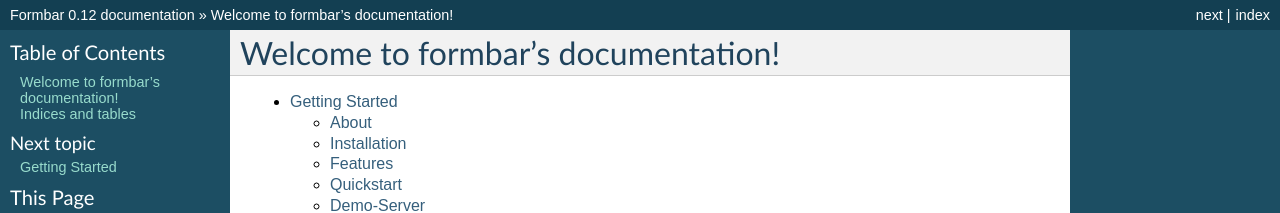
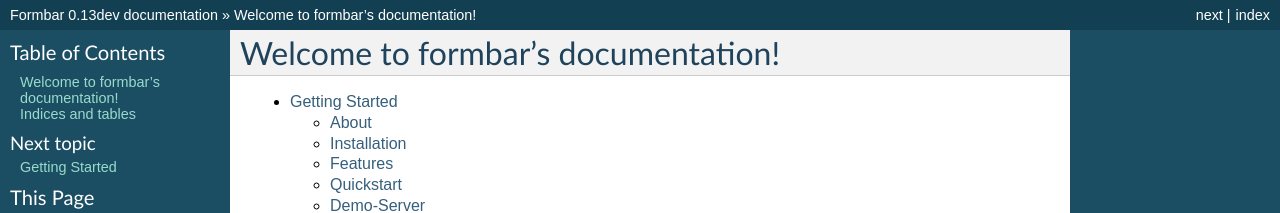
Before and after one commit to ringo-framework/formbar, a Sphinx documentation site: the page built from docs/source/index.rst, in a window 1280 px wide and 900 px high. Shown: the top 213 px of the window. Built offline with Sphinx 7.4.7, drawn with Linux system fonts in a browser that asks for light colours; formulas are drawn with MathJax 3; some of the changed text lies outside the part shown.

Commit message:
Set version to 0.13 and set build tags

```diff
--- a/docs/source/conf.py
+++ b/docs/source/conf.py
@@ -48,9 +48,9 @@
 # built documents.
 #
 # The short X.Y version.
-version = '0.12'
+version = '0.13'
 # The full version, including alpha/beta/rc tags.
-release = '0.12'
+release = '0.13dev'
 
 # The language for content autogenerated by Sphinx. Refer to documentation
 # for a list of supported languages.
--- a/setup.cfg
+++ b/setup.cfg
@@ -1,9 +1,9 @@
 [egg_info]
-#tag_build = dev
+tag_build = dev
 #tag_date = true
 
 [bdist_rpm]
-release = 1
+release = 0
 doc_files = README.rst CHANGES.txt
 provides = python-formbar
 requires =
--- a/setup.py
+++ b/setup.py
@@ -2,7 +2,7 @@
 import multiprocessing
 import sys, os
 
-version = '0.12'
+version = '0.13'
 
 setup(name='formbar',
     version=version,
```
